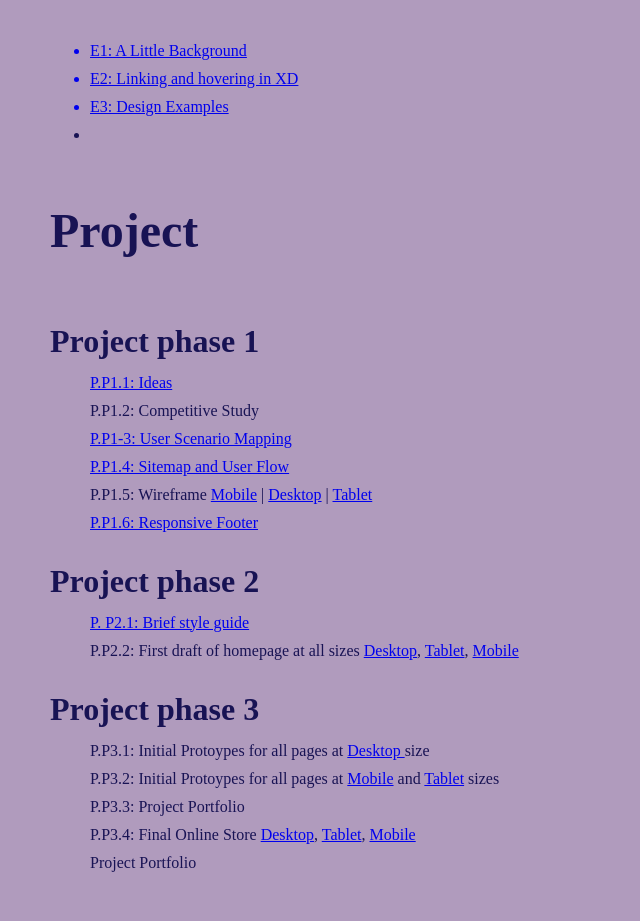
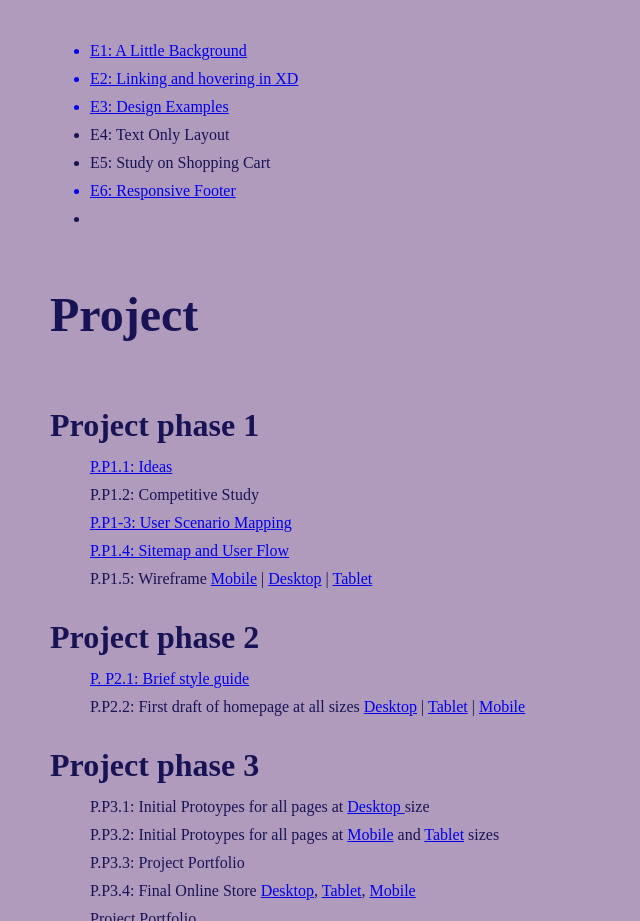
Before and after one commit to UmmaNomaan/avt415, a plain HTML site: page index.html in a window 1280 px wide. Shown: the part 466-1387 px from the top of the page, without its empty margins (0-640 px from the left). Drawn offline with Linux system fonts and the light colour scheme.

Commit message:
Add files via upload

```diff
--- a/index.html
+++ b/index.html
@@ -14,6 +14,9 @@
 				<a href= "https://xd.adobe.com/view/59a0266c-8c5b-47c0-8836-e97664a479b2-0cf3/" target="_blank"><li>E1: A Little Background</li></a>
 				<a href= "https://xd.adobe.com/view/226f3026-b1cd-4f82-838b-4bd67789454f-773c/" target="_blank"><li>E2: Linking and hovering in XD</li></a>
 				<a href= "https://xd.adobe.com/view/bfa41ed0-f13d-4452-beca-6fb72018e13d-eaf7/" target="_blank"><li>E3: Design Examples</li></a>
+				<li>E4: Text Only Layout</li>
+				<li>E5: Study on Shopping Cart</li>
+				<a href="ex/e6-footer/footer.html" target= "_blank"><li>E6: Responsive Footer</li></a>
 			<li></li>
 			</ul>
 		</div>
@@ -27,14 +30,13 @@
 				<a href= "project/user_mapping.html" target= "_blank"><dd>P.P1-3: User Scenario Mapping</dd></a>
 				<a href= "https://xd.adobe.com/view/1550e5cb-14aa-4589-aa75-bb75387fc566-4003/" target= "_blank"><dd>P.P1.4: Sitemap and User Flow</dd></a>
 				<dd>P.P1.5: Wireframe <a href= "https://xd.adobe.com/view/0dcf7208-5108-4f32-8b5b-257f9924cd78-589c/" target= "_blank">Mobile</a> | <a href= "https://xd.adobe.com/view/fc70c1d1-fc6b-4be0-b836-65c0dd90bf2f-a923/" target= "_blank">Desktop</a> | <a href= "https://xd.adobe.com/view/fc70c1d1-fc6b-4be0-b836-65c0dd90bf2f-a923/" target= "_blank">Tablet</a></dd>
-				<a href="ex/e6-footer/footer.html" target= "_blank"><dd>P.P1.6: Responsive Footer</dd></a>
 			<dd></dd>
 			</dl>
 			<dl>
 				<dt>Project phase 2</dt>
 			<dd><a href= "https://xd.adobe.com/view/3191270e-45eb-4d83-8e60-19d4d1486cb2-64c2/" target= "_blank"> P. P2.1: Brief style guide</a>
 			</dd>
-			<dd>P.P2.2: First draft of homepage at all sizes <a href="#">Desktop</a>, <a href="#"> Tablet</a>, <a href="#"> Mobile</a> </dd>
+			<dd>P.P2.2: First draft of homepage at all sizes <a href="https://xd.adobe.com/view/0bdd28cf-5064-46c9-9dd2-304f8b3064c4-5e8e/" target= "_blank">Desktop</a> | <a href="https://xd.adobe.com/view/da589d6c-4906-43fa-97e3-81e491d36b9a-8f0b/" target= "_blank"> Tablet</a> | <a href="https://xd.adobe.com/view/e03b8f87-2b87-49c5-9218-a4a1485a611e-b568/" target= "_blank"> Mobile</a> </dd>
 			</dl>
 			<dl>
 				<dt>Project phase 3</dt>
```
